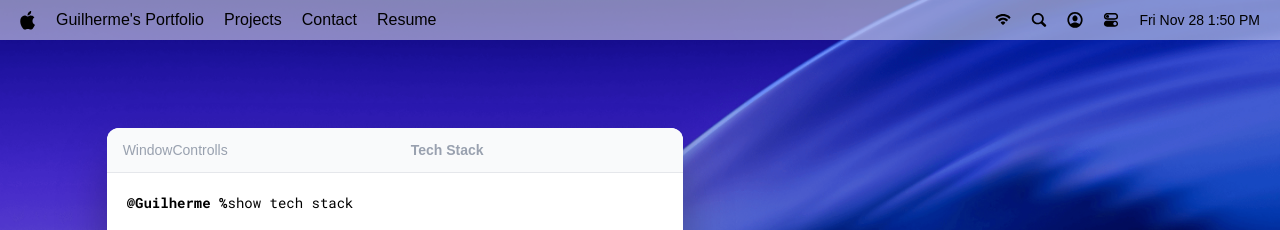
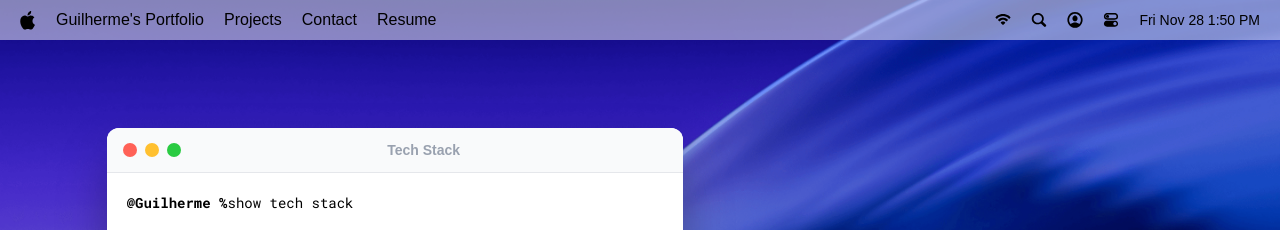
Before and after one commit to O-Gui-Carvalho/portfolio, a Next.js app: page / in a window 1280 px wide. Both pictures are taken after a click on the button 733 px from the left and 746 px from the top of the page. Shown: the top 230 px of the page. Built offline with nearby package versions, Linux system fonts and the light colour scheme; a web font is replaced by a local one.

Commit message:
Window Controls implemented

```diff
--- a/components/WindowControlls.tsx
+++ b/components/WindowControlls.tsx
@@ -1,8 +1,19 @@
-import React from 'react'
+import useWindowStore from "@/store/window"
+import type { WindowId } from "@/constants"
 
-const WindowControlls = () => {
+interface WindowControllsProps {
+  target: WindowId;
+}
+
+const WindowControlls = ({ target }: WindowControllsProps) => {
+  const { closeWindow } = useWindowStore()
+
   return (
-    <div>WindowControlls</div>
+    <div id="window-controls">
+      <div className="close" onClick={() => closeWindow(target)}></div>
+      <div className="minimize"></div>
+      <div className="maximize"></div>
+    </div>
   )
 }
 
--- a/windows/Terminal.tsx
+++ b/windows/Terminal.tsx
@@ -9,7 +9,7 @@ const Terminal = () => {
   return (
     <>
         <div id="window-header">
-            <WindowControlls />
+            <WindowControlls target='terminal'/>
             <h2>Tech Stack</h2>
         </div>
 
```
